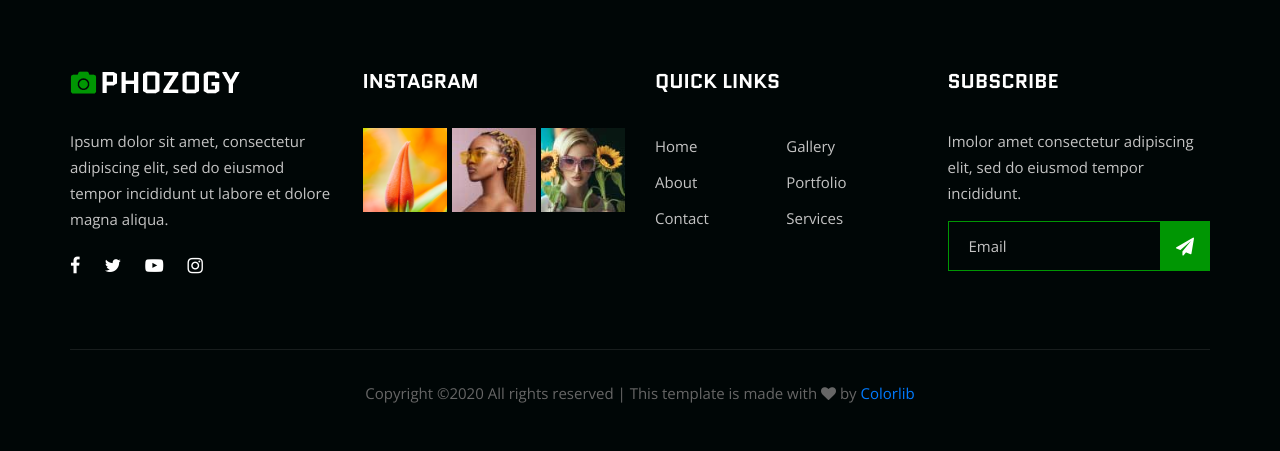
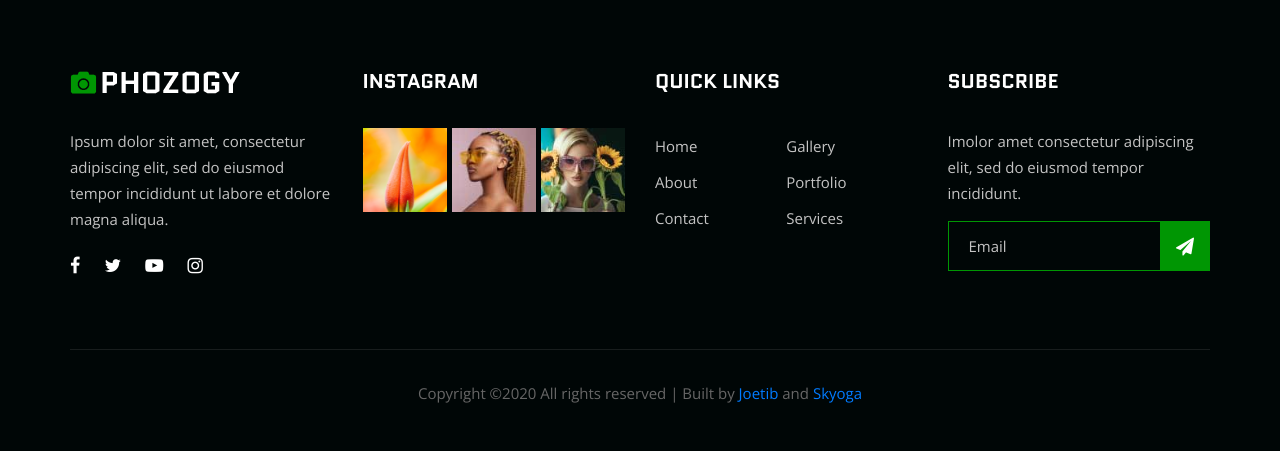
Before and after one commit to Joetib/photography, a Django app: page /blog/ in a window 1280 px wide. Shown: the part 524-975 px from the top of the page. Run offline with Django 3.2, Linux system fonts and the light colour scheme; data that the repository does not hold is empty; some libraries are stand-ins or nearby versions.

Commit message:
Updated footer

```diff
--- a/templates/base.html
+++ b/templates/base.html
@@ -130,8 +130,7 @@
                 <div class="col-lg-12">
                     <div class="copyright-text">
                         <p><!-- Link back to Colorlib can't be removed. Template is licensed under CC BY 3.0. -->
-  Copyright &copy;<script>document.write(new Date().getFullYear());</script> All rights reserved | This template is made with <i class="fa fa-heart" aria-hidden="true"></i> by <a href="https://colorlib.com" target="_blank">Colorlib</a>
-  <!-- Link back to Colorlib can't be removed. Template is licensed under CC BY 3.0. --></p>
+  Copyright &copy;<script>document.write(new Date().getFullYear());</script> All rights reserved | Built by <a href="https://joetib.blogspot.com" target="_blank">Joetib</a> and <a href="https://salu.cf" target="_blank">Skyoga</a></p>
                     </div>
                 </div>
             </div>
```
